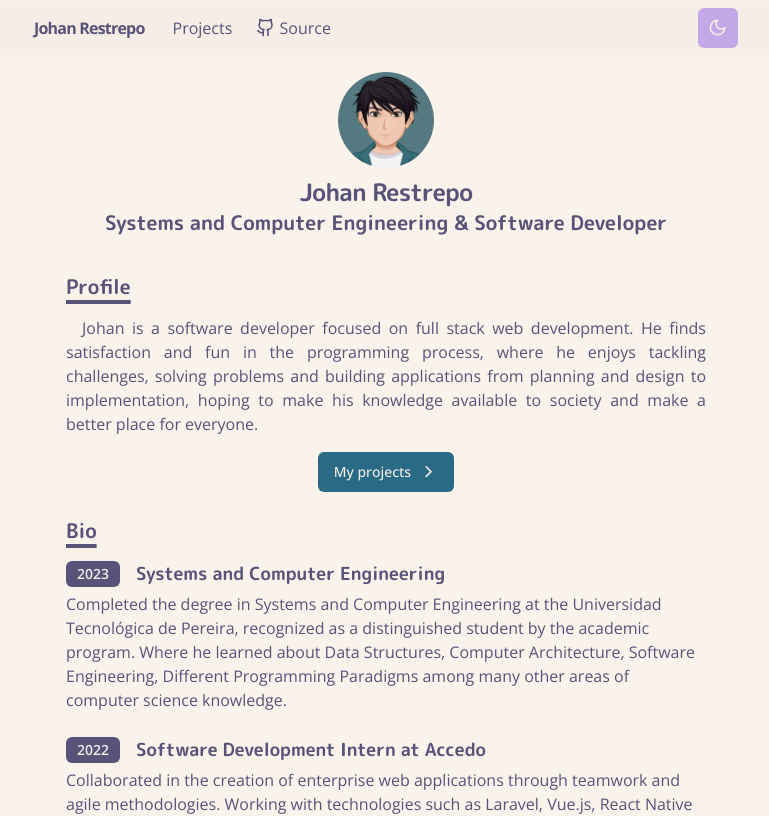
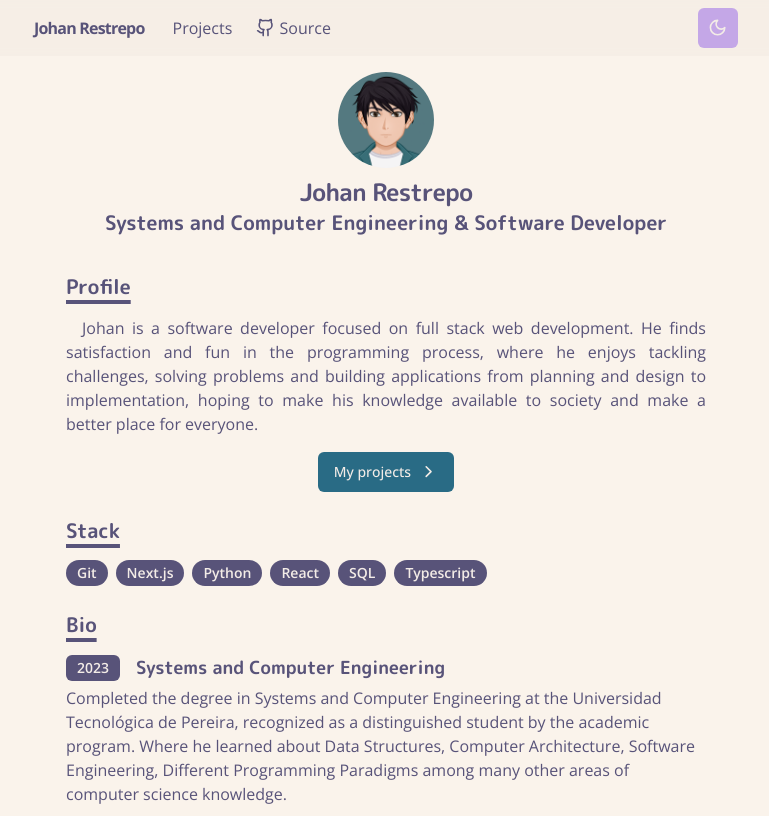
Before and after one commit to JohanRestrepo19/portfolio, a Next.js app: page /en/ in a window 1280 px wide. Shown: the top 816 px of the page, without its empty margins (254-1023 px from the left). Built offline with nearby package versions, Linux system fonts and the light colour scheme.

Commit message:
feat: add Stack badges.

```diff
--- a/src/app/[lang]/page.tsx
+++ b/src/app/[lang]/page.tsx
@@ -4,6 +4,7 @@ import {Linkedin, Github} from 'lucide-react';
 import {type Locale, getDictionary, i18n} from '@/i18n';
 
 import {Avatar, AvatarImage, AvatarFallback} from '@/components/ui/avatar';
+import {Badge} from '@/components/ui/badge';
 import BioSection from '@/components/Bio';
 import Container from '@/components/Container';
 import Heading from '@/components/Heading';
@@ -61,6 +62,20 @@ export default function Home({params}: PageProps) {
           </Section>
 
           <Section>
+            <SectionHeading>
+              {home.sections.preferredStack.title}
+            </SectionHeading>
+            <div className="flex flex-wrap items-center justify-around gap-2 sm:justify-start">
+              <Badge className="bg-foreground text-sm">Git</Badge>
+              <Badge className="bg-foreground text-sm">Next.js</Badge>
+              <Badge className="bg-foreground text-sm">Python</Badge>
+              <Badge className="bg-foreground text-sm">React</Badge>
+              <Badge className="bg-foreground text-sm">SQL</Badge>
+              <Badge className="bg-foreground text-sm">Typescript</Badge>
+            </div>
+          </Section>
+
+          <Section>
             <SectionHeading>{home.sections.bio.title}</SectionHeading>
             <div className="flex flex-col gap-y-6">
               {home.sections.bio.bioItems.map(item => (
```
